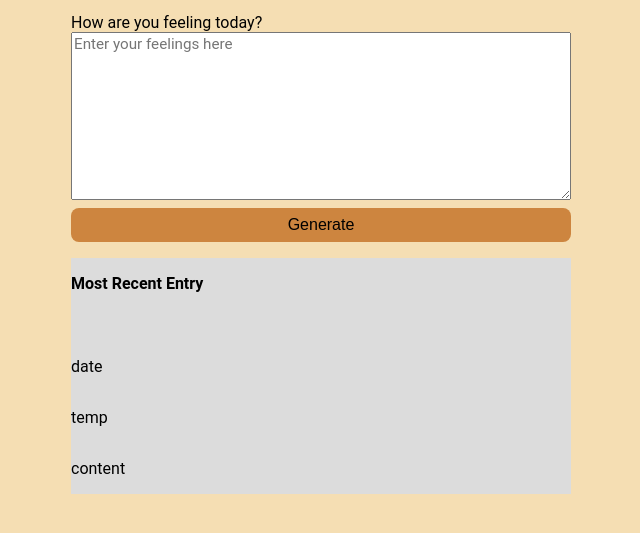
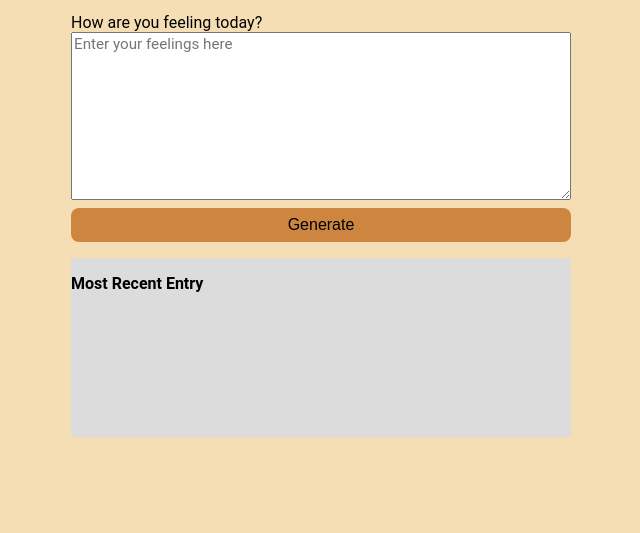
Before and after one commit to rehmanz/udacity-weather-journal-app, a website: page website/index.html in a window 1280 px wide. Shown: the part 121-654 px from the top of the page, without its empty margins (319-959 px from the left). Drawn offline with Linux system fonts and the light colour scheme.

Commit message:
Code cleanup. (#13)

```diff
--- a/website/index.html
+++ b/website/index.html
@@ -33,9 +33,9 @@
       <div class ="holder entry">
         <div class = "title">Most Recent Entry</div>
         <div id = "entryHolder"></div>
-        <div id = "date">date</div>
-        <div id = "temp">temp</div>
-        <div id = "content">content</div>
+        <div id = "date"></div>
+        <div id = "temp"></div>
+        <div id = "content"></div>
       </div>
     </div>
   </main>
```
Also changed, not shown: server/server.js (+35 -7 lines), README.md.
